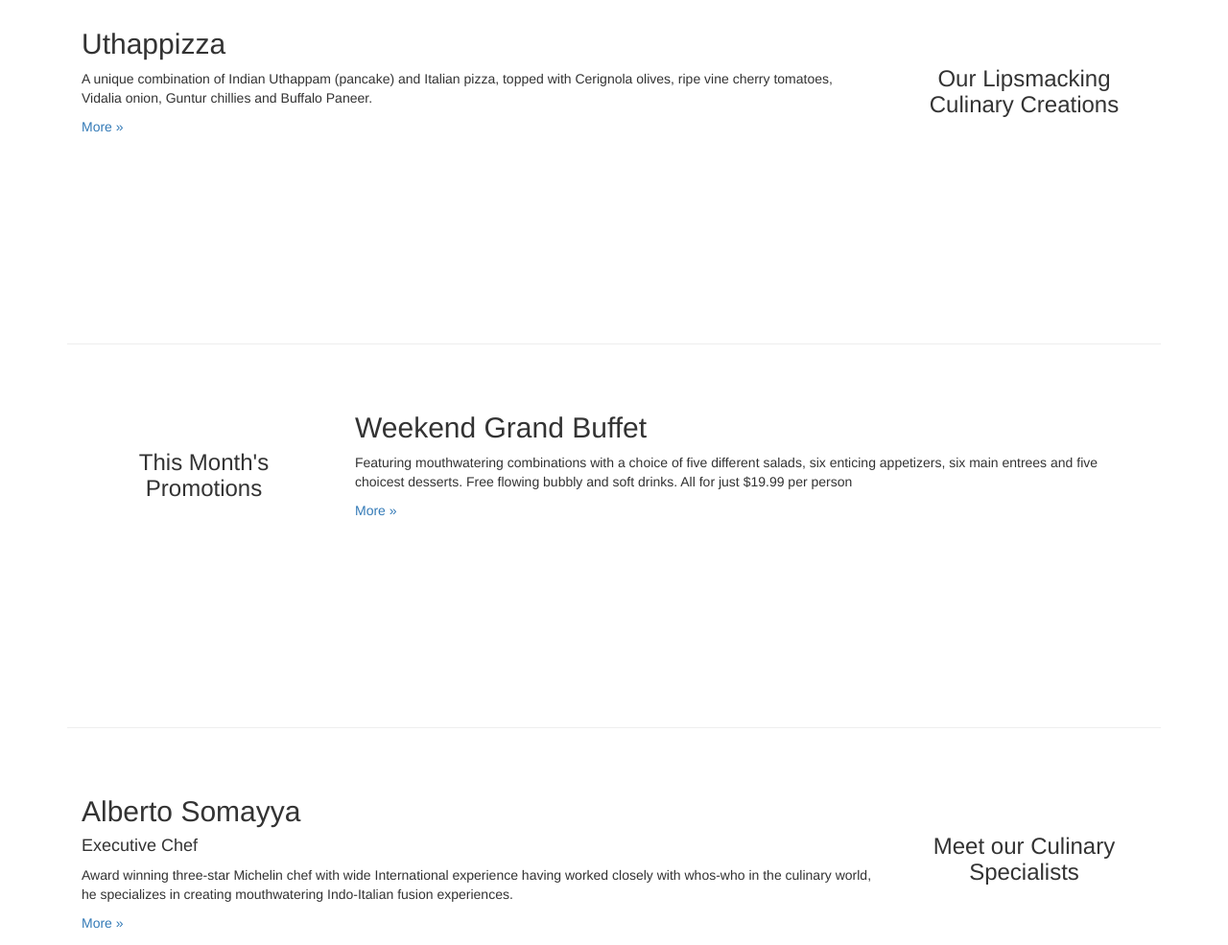
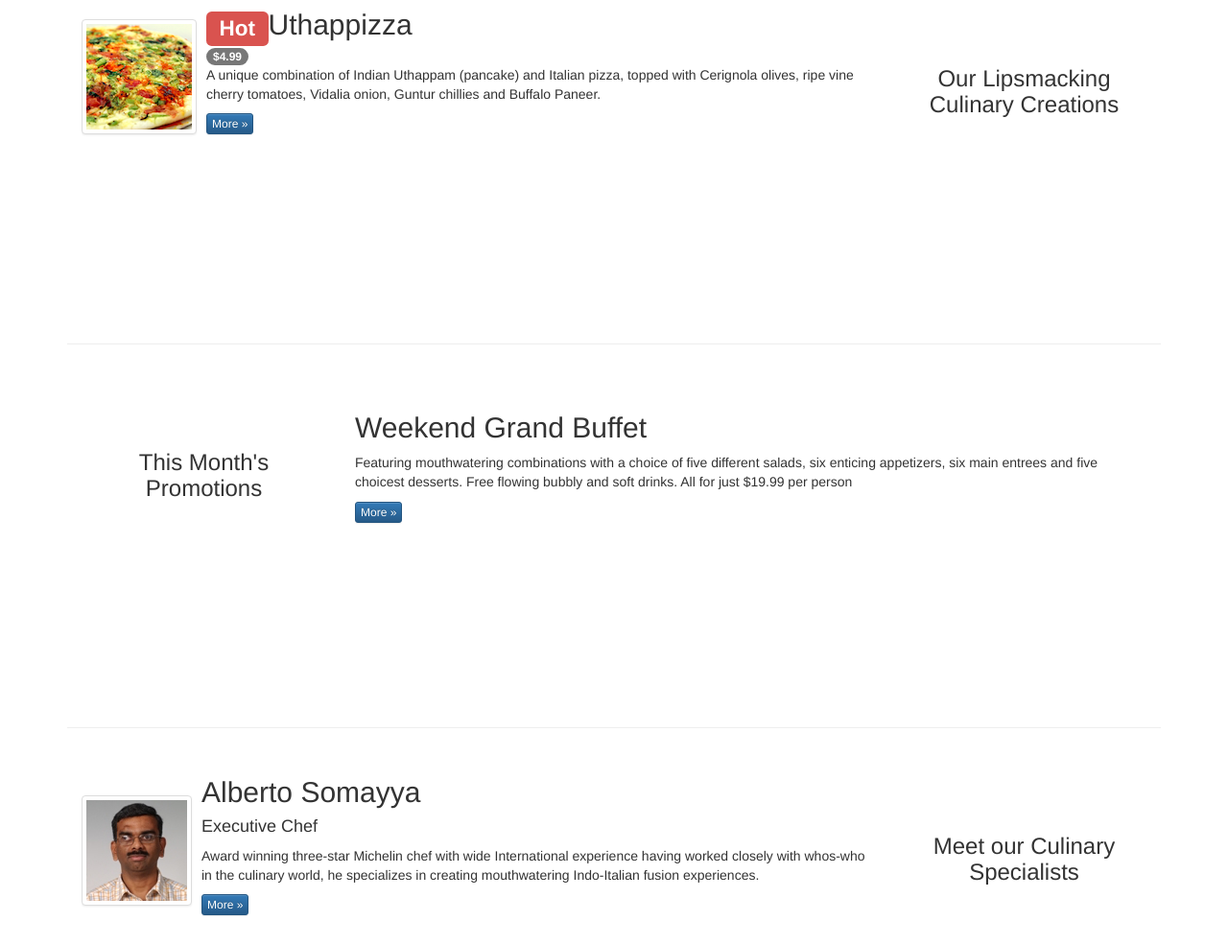
Before and after one commit to Phunkyio/conFusion, a plain HTML site: page index.html in a window 1280 px wide. Shown: the part 500-1485 px from the top of the page at 96% size. Drawn offline with nearby package versions, Linux system fonts and the light colour scheme.

Commit message:
updated index.html and added images

```diff
--- a/index.html
+++ b/index.html
@@ -33,7 +33,7 @@
             <span class="icon-bar"></span>
             <span class="icon-bar"></span>
           </button>
-          <a class="navbar-brand" href="index.html">Ristorante Con Fusion</a>
+          <a class="navbar-brand" href="#"><img src="img/logo.png" height=30 width=41></a>
         </div>
         <div class="container">
           <div id="navbar" class="navbar-collapse collapse">
@@ -71,8 +71,10 @@
 										<p style="padding:40px;"></p>
 										<p>We take inspiration from the World's best cuisines, and create a unique fusion experience. Our lipsmacking creations will tickle your culinary senses!</p>
 								</div>
-								<div class="col-xs-12 col-sm-4">
-								</div>
+								<div class="col-xs-12 col-sm-2">
+									 <p style="padding:20px;"></p>
+									 <img src="img/logo.png" class="img-responsive">
+							 </div>
 						</div>
 				</div>
 		</header>
@@ -84,9 +86,23 @@
 								<h3 align=center>Our Lipsmacking Culinary Creations</h3>
 						</div>
 						<div class="col-cs-12 col-sm-9 col-sm-pull-3">
-								<h2>Uthappizza</h2>
-								<p>A unique combination of Indian Uthappam (pancake) and Italian pizza, topped with Cerignola olives, ripe vine cherry tomatoes, Vidalia onion, Guntur chillies and Buffalo Paneer.</p>
-								<p><a	href="#">More &raquo;</a></p>
+							<div class="media">
+								 <div class="media-left media-middle">
+										 <a href="#">
+										 <img class="media-object img-thumbnail"
+											src="img/uthappizza.png" alt="Uthappizza">
+										 </a>
+								 </div>
+								 <div class="media-body">
+										 <h2 class="media-heading"><span class="label label-danger">Hot</span>Uthappizza</h2>
+										 <span class="badge">$4.99</span>
+										 <p>A unique combination of Indian Uthappam (pancake) and
+											 Italian pizza, topped with Cerignola olives, ripe vine
+											 cherry tomatoes, Vidalia onion, Guntur chillies and
+											 Buffalo Paneer.</p>
+										 <p><a class="btn btn-primary btn-xs" href="#">More &raquo;</a></p>
+								 </div>
+						 </div>
 						</div>
 				</div>
 
@@ -99,7 +115,7 @@
 						<div class="col-xs-12 col-sm-9">
 								<h2>Weekend Grand Buffet</h2>
 								<p>Featuring mouthwatering combinations with a choice of five different salads, six enticing appetizers, six main entrees and five choicest desserts. Free flowing bubbly and soft drinks. All for just $19.99 per person </p>
-								<p><a href="#">More &raquo;</a></p>
+								 <p><a class="btn btn-primary btn-xs" href="#">More &raquo;</a></p>
 						</div>
 				</div>
 
@@ -109,10 +125,24 @@
 								<h3 align=center>Meet our Culinary Specialists</h3>
 						</div>
 						<div class="col-xs-12 col-sm-9 col-sm-pull-3">
-								<h2>Alberto Somayya</h2>
-								<h4>Executive Chef</h4>
-								<p>Award winning three-star Michelin chef with wide International experience having worked closely with whos-who in the culinary world, he specializes in creating mouthwatering Indo-Italian fusion experiences. </p>
-								<p><a href="#">More &raquo;</a></p>
+							<div class="media">
+								 <div class="media-left media-middle">
+										 <a href="#">
+										 <img class="media-object img-thumbnail"
+											src="img/alberto.png" alt="Alberto Somayya">
+										 </a>
+								 </div>
+								 <div class="media-body">
+										 <h2 class="media-heading">Alberto Somayya</h2>
+										 <h4>Executive Chef</h4>
+										 <p>Award winning three-star Michelin chef with wide
+											International experience having worked closely with
+											whos-who in the culinary world, he specializes in
+											 creating mouthwatering Indo-Italian fusion experiences.
+											</p>
+										 <p><a class="btn btn-primary btn-xs" href="#">More &raquo;</a></p>
+								 </div>
+						 </div>
 						</div>
 				</div>
 		</div>
@@ -164,5 +194,4 @@
 		<!-- Include all compiled plugins (below), or include individual files as needed -->
 		<script src="js/bootstrap.min.js"></script>
 </body>
-
 </html>
```
Also changed, not shown: aboutus.html (+4 -2 lines), contactus.html (+4 -2 lines), img/alberto.png (renamed from img/img/alberto.png), img/buffet.png (renamed from img/img/buffet.png), img/logo.png (renamed from img/img/logo.png), img/uthappizza.png (renamed from img/img/uthappizza.png), 1 other file.
